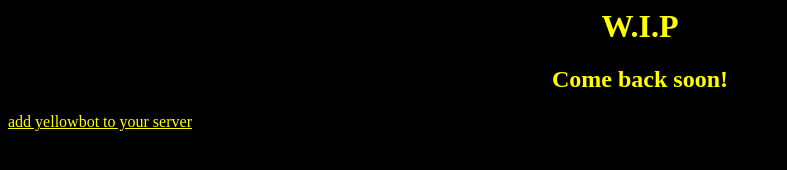
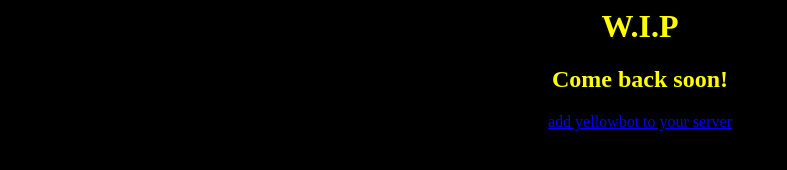
Before and after one commit to yellows111/yellows111.github.io, a plain HTML site: page index.html in a window 1280 px wide. Shown: the whole page, without its empty margins (0-787 px from the left). Drawn offline with Linux system fonts and the light colour scheme.

Commit message:
at yellows111.github.io

```diff
--- a/index.html
+++ b/index.html
@@ -4,12 +4,12 @@
     <style>
       h1 {text-align: center;color: yellow;}
       h2 {text-align: center;color: yellow;}
-      a {text-align: center;color: yellow;}
+      p {text-align: center;color: yellow;}
       body {background-color: black;}
     </style>
   </head>
   <body>
     <h1>W.I.P</h1>
     <h2>Come back soon!</h2>
-    <a href="https://discordapp.com/oauth2/authorize?client_id=425784079477243907&scope=bot">add yellowbot to your server</a>
+    <p><a href="https://discordapp.com/oauth2/authorize?client_id=425784079477243907&scope=bot">add yellowbot to your server</a></p>
 </html>
```
